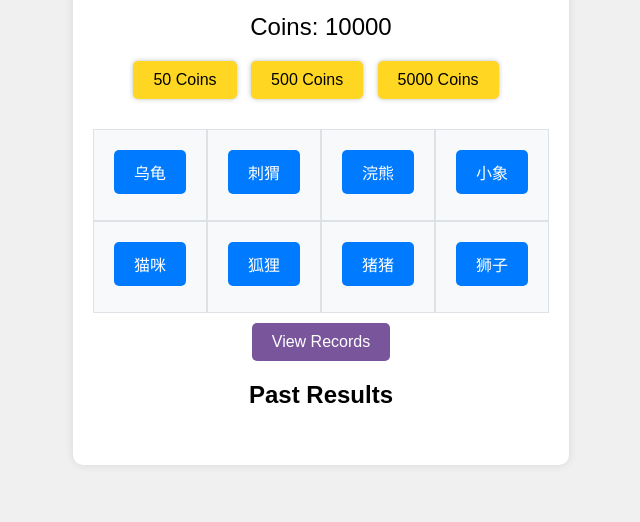
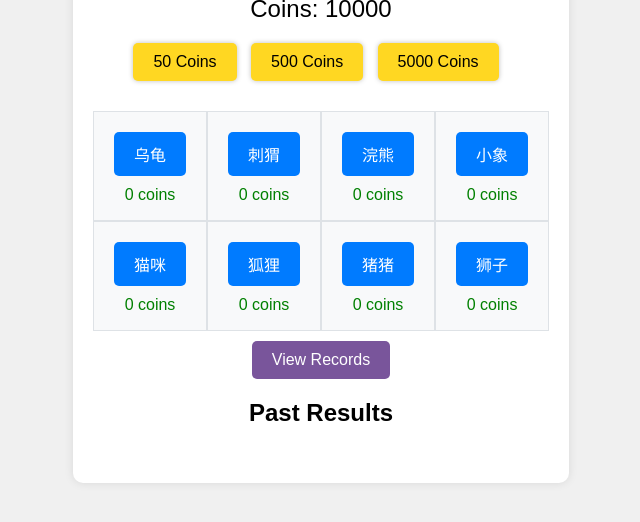
Before and after one commit to notedwin-dev/dww-replica, a plain HTML site: page index.html in a window 1280 px wide. Shown: the part 232-754 px from the top of the page, without its empty margins (319-959 px from the left). Drawn offline with Linux system fonts and the light colour scheme.

Commit message:
set placeholder for bet info

```diff
--- a/index.html
+++ b/index.html
@@ -26,37 +26,53 @@
             <div class="row">
                 <div class="column">
                     <button onclick="selectAnimal('turtle')">乌龟</button>
-                    <p class="bet-info" id="bet-turtle"></p>
+                    <p class="bet-info">
+                        <span id="bet-turtle">0</span> coins
+                    </p>
                 </div>
                 <div class="column">
                     <button onclick="selectAnimal('hedgehog')">刺猬</button>
-                    <p class="bet-info" id="bet-hedgehog"></p>
+                    <p class="bet-info">
+                        <span id="bet-hedgehog">0</span> coins
+                    </p>
                 </div>
                 <div class="column">
                     <button onclick="selectAnimal('raccoon')">浣熊</button>
-                    <p class="bet-info" id="bet-raccoon"></p>
+                    <p class="bet-info">
+                        <span id="bet-raccoon">0</span> coins
+                    </p>
                 </div>
                 <div class="column">
                     <button onclick="selectAnimal('elephant')">小象</button>
-                    <p class="bet-info" id="bet-elephant"></p>
+                    <p class="bet-info">
+                        <span id="bet-elephant">0</span> coins
+                    </p>
                 </div>
             </div>
             <div class="row">
                 <div class="column">
                     <button onclick="selectAnimal('cat')">猫咪 </button>
-                    <p class="bet-info" id="bet-cat"></p>
+                    <p class="bet-info">
+                        <span id="bet-cat">0</span> coins
+                    </p>
                 </div>
                 <div class="column">
                     <button onclick="selectAnimal('fox')">狐狸 </button>
-                    <p class="bet-info" id="bet-fox"></p>
+                    <p class="bet-info">
+                        <span id="bet-fox">0</span> coins
+                    </p>
                 </div>
                 <div class="column">
                     <button onclick="selectAnimal('pig')">猪猪 </button>
-                    <p class="bet-info" id="bet-pig"></p>
+                    <p class="bet-info">
+                        <span id="bet-pig">0</span> coins
+                    </p>
                 </div>
                 <div class="column">
                     <button onclick="selectAnimal('lion')">狮子</button>
-                    <p class="bet-info" id="bet-lion"></p>
+                    <p class="bet-info">
+                        <span id="bet-lion">0</span> coins
+                    </p>
                 </div>
             </div>
         </div>
--- a/script.js
+++ b/script.js
@@ -50,9 +50,7 @@ function selectAnimal(animal) {
   }
 
   bets[animal] += selectedBetAmount;
-  document.getElementById(
-    `bet-${animal}`
-  ).textContent = `${bets[animal]} coins`;
+  document.getElementById(`bet-${animal}`).textContent = `${bets[animal]}`;
 
   document.getElementById("coins").textContent = coins -= selectedBetAmount;
 }
```
